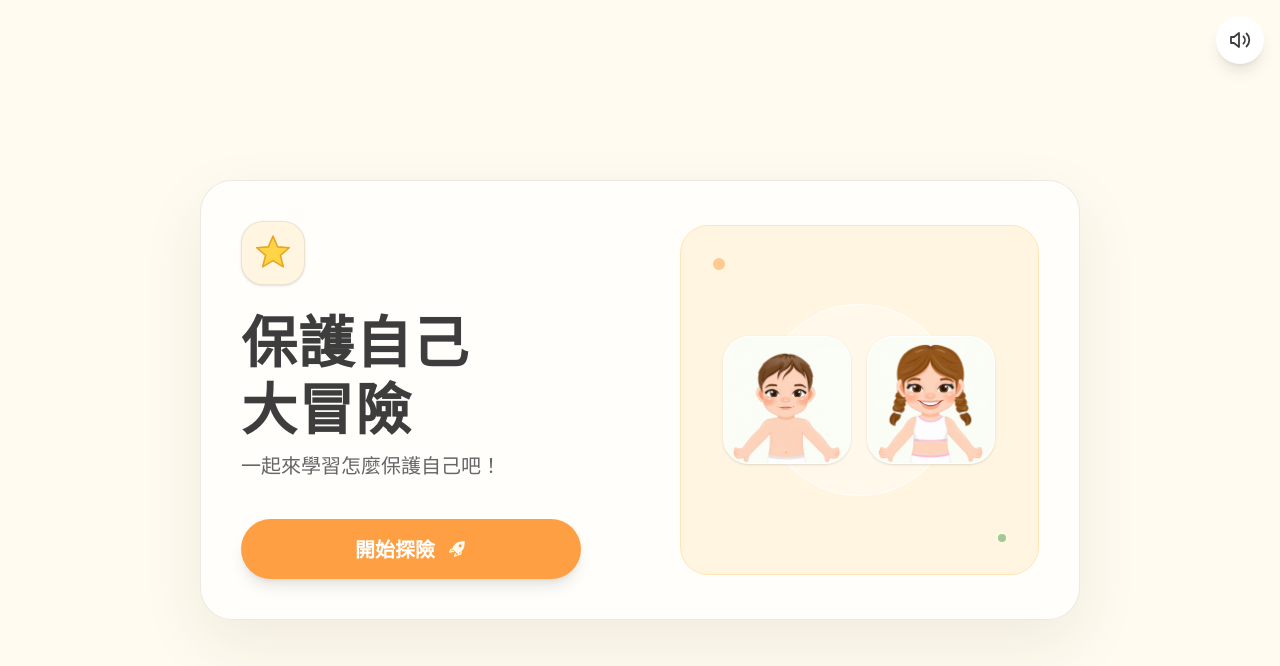
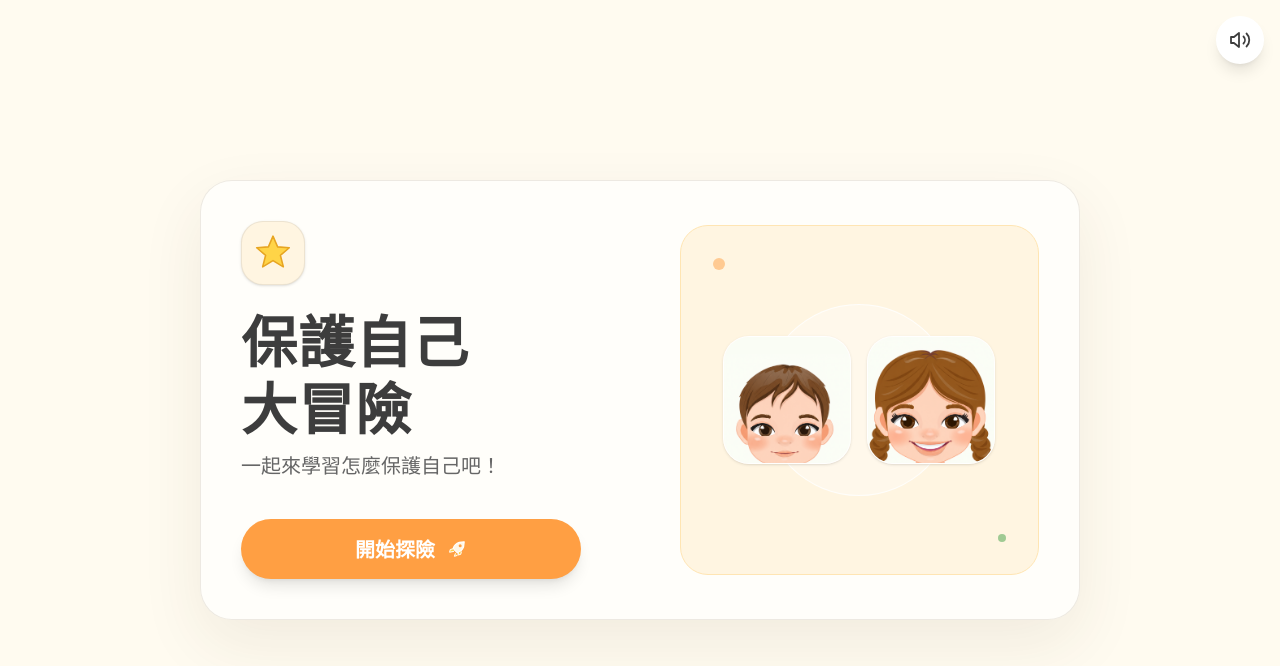
Before and after one commit to hohsiang-lab/client-renhe-child-safety-web, a React (Vite) app: page / in a window 1280 px wide. Shown: the top 666 px of the page. Built offline with nearby package versions, Linux system fonts and the light colour scheme.

Commit message:
fix(HO-3164): crop owner avatars to heads only

```diff
--- a/src/pages/HomePage.tsx
+++ b/src/pages/HomePage.tsx
@@ -82,7 +82,7 @@ export default function HomePage() {
               src="/images/紅綠燈難.png"
               alt="男生人偶頭像"
               draggable={false}
-              className="h-full w-full object-cover object-top"
+              className="absolute left-1/2 top-0 h-auto w-[165%] max-w-none -translate-x-1/2"
             />
           </div>
           <div
@@ -93,7 +93,7 @@ export default function HomePage() {
               src="/images/紅綠燈女.png"
               alt="女生人偶頭像"
               draggable={false}
-              className="h-full w-full object-cover object-top"
+              className="absolute left-1/2 top-0 h-auto w-[165%] max-w-none -translate-x-1/2"
             />
           </div>
         </div>
```
Also changed, not shown: 1 other file (tests, documents, lock files or other folders).
